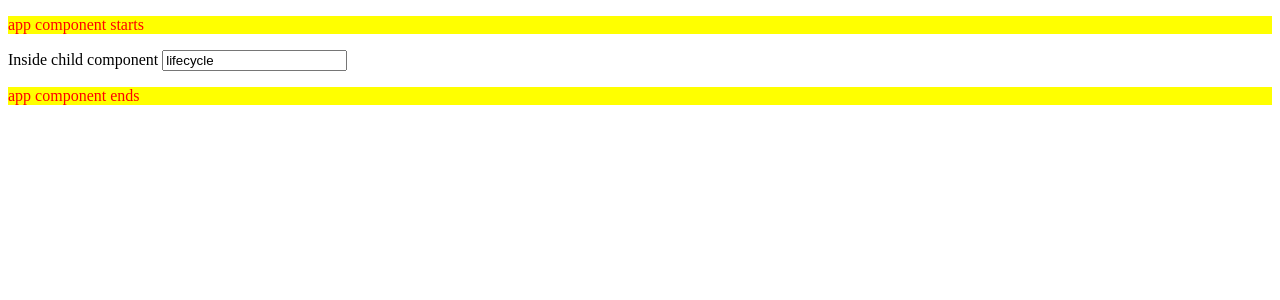
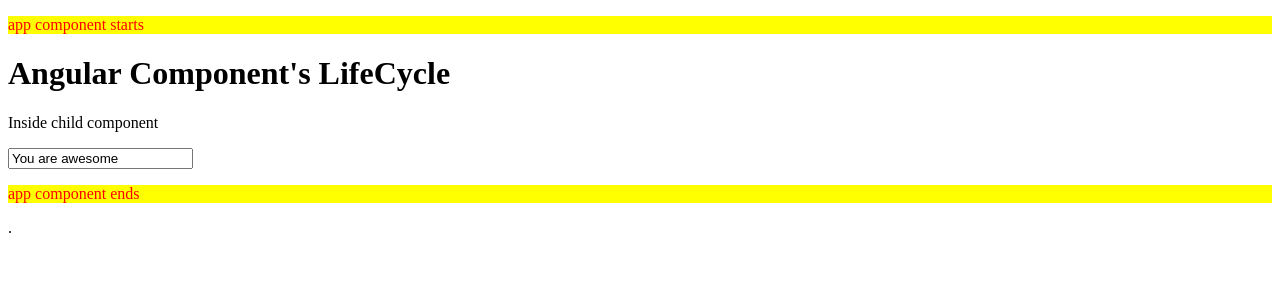
Before and after one commit to SourabhRanka/angularPlayground, an Angular app: page / in a window 1280 px wide. Shown: the top 300 px of the page. Built offline with nearby package versions, Linux system fonts and the light colour scheme.

Commit message:
more changes

```diff
--- a/src/app/app.component.html
+++ b/src/app/app.component.html
@@ -1,5 +1,7 @@
 <p class='boundary'>app component starts</p>
+<h1>Angular Component's LifeCycle</h1>
 
-<app-child></app-child>
+<app-child [secret]='mySecret'></app-child>
+<input type="text" [(ngModel)]='mySecret'>
 
-<p class='boundary'>app component ends</p>
+<p class='boundary'>app component ends</p> .
--- a/src/app/app.component.ts
+++ b/src/app/app.component.ts
@@ -6,7 +6,5 @@
   styleUrls: ["./app.component.css"]
 })
 export class AppComponent {
-  ngOnChanges(){
-    alert('changed');
-  }
+ mySecret = 'You are awesome';
 }
--- a/src/app/child/child.component.html
+++ b/src/app/child/child.component.html
@@ -1,5 +1,3 @@
 <p>
   Inside child component
-  <input type="text" [(ngModel)]='title'>
-
 </p>
--- a/src/app/child/child.component.ts
+++ b/src/app/child/child.component.ts
@@ -1,4 +1,4 @@
-import { Component, OnInit } from "@angular/core";
+import { Component, OnInit, Input } from "@angular/core";
 import { OnChanges } from "@angular/core/src/metadata/lifecycle_hooks";
 
 @Component({
@@ -7,6 +7,7 @@
   styleUrls: ["./child.component.css"]
 })
 export class ChildComponent implements OnInit,OnChanges {
+  @Input() secret ;
   constructor() {
     alert("constructor called");
   }
@@ -19,31 +20,31 @@
     // after every changes in component's proprties
     alert("ngOnChanges called");
   }
-  // ngDoCheck() {
-  //   // after every change detection run cycle
-  //   alert("ngDoCheck Called");
-  // }
-  // ngOnContentInit() {
-  //   // after content of the component has been initialized
-  //   alert("ngOnContentInit called");
-  // }
+  ngDoCheck() {
+    // after every change detection run cycle
+    alert("ngDoCheck Called");
+  }
+  ngOnContentInit() {
+    // after content of the component has been initialized
+    alert("ngOnContentInit called");
+  }
 
-  // ngAfterViewInit() {
-  //   // after view of the component has been intialized
-  //   alert("ngAfterViewInit called");
-  // }
+  ngAfterViewInit() {
+    // after view of the component has been intialized
+    alert("ngAfterViewInit called");
+  }
 
-  // ngAfterViewChecked() {
-  //   // after every time view is checked
-  //   alert("ngAfterViewChecked called");
-  // }
-  // ngAfterContentChecked() {
-  //   //after everytime content is checked
-  //   alert("ngAfterContentChecked called");
-  // }
+  ngAfterViewChecked() {
+    // after every time view is checked
+    alert("ngAfterViewChecked called");
+  }
+  ngAfterContentChecked() {
+    //after everytime content is checked
+    alert("ngAfterContentChecked called");
+  }
 
-  // ngOnDestroy() {
-  //   // before destroying every component
-  //   alert("ngOnDestroy called");
-  // }
+  ngOnDestroy() {
+    // before destroying every component
+    alert("ngOnDestroy called");
+  }
 }
```
